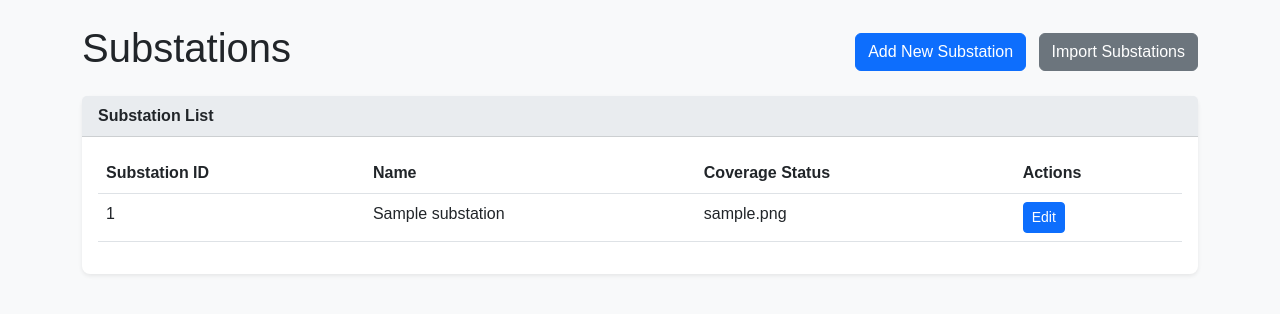
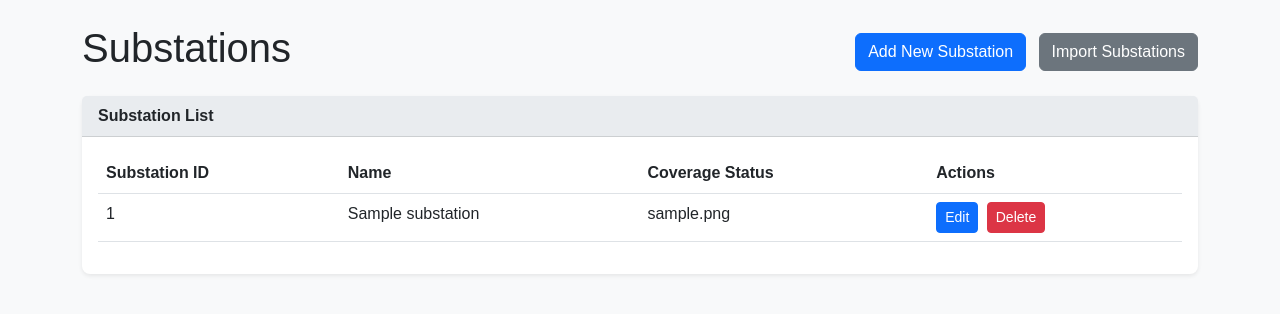
Before and after one commit to hamzan95/fire-fighting-reliability, a Flask app: page /substations in a window 1280 px wide. Shown: the part 56-370 px from the top of the page. Run offline with Flask 3, Linux system fonts and the light colour scheme; a user stored in the database is signed in; tables that the repository leaves empty hold one stand-in row (values such as "Sample post").

Commit message:
Update substations.html

```diff
--- a/src/templates/substations.html
+++ b/src/templates/substations.html
@@ -31,7 +31,12 @@
                     <td>{{ substation.name }}</td>
                     <td>{{ substation.coverage_status }}</td>
                     <td>
-                        <a href="{{ url_for('main.edit_substation', id=substation.id) }}" class="btn btn-sm btn-primary">Edit</a>
+                        <a href="{{ url_for('main.edit_substation', id=substation.id) }}" class="btn btn-sm btn-primary me-1">Edit</a>
+                        {% if current_user.is_admin() %}
+                        <form action="{{ url_for('main.delete_substation', id=substation.id) }}" method="POST" style="display:inline;" onsubmit="return confirm('Are you sure you want to delete this substation and all associated inspection records?');">
+                            <button type="submit" class="btn btn-sm btn-danger">Delete</button>
+                        </form>
+                        {% endif %}
                     </td>
                 </tr>
                 {% endfor %}
```
